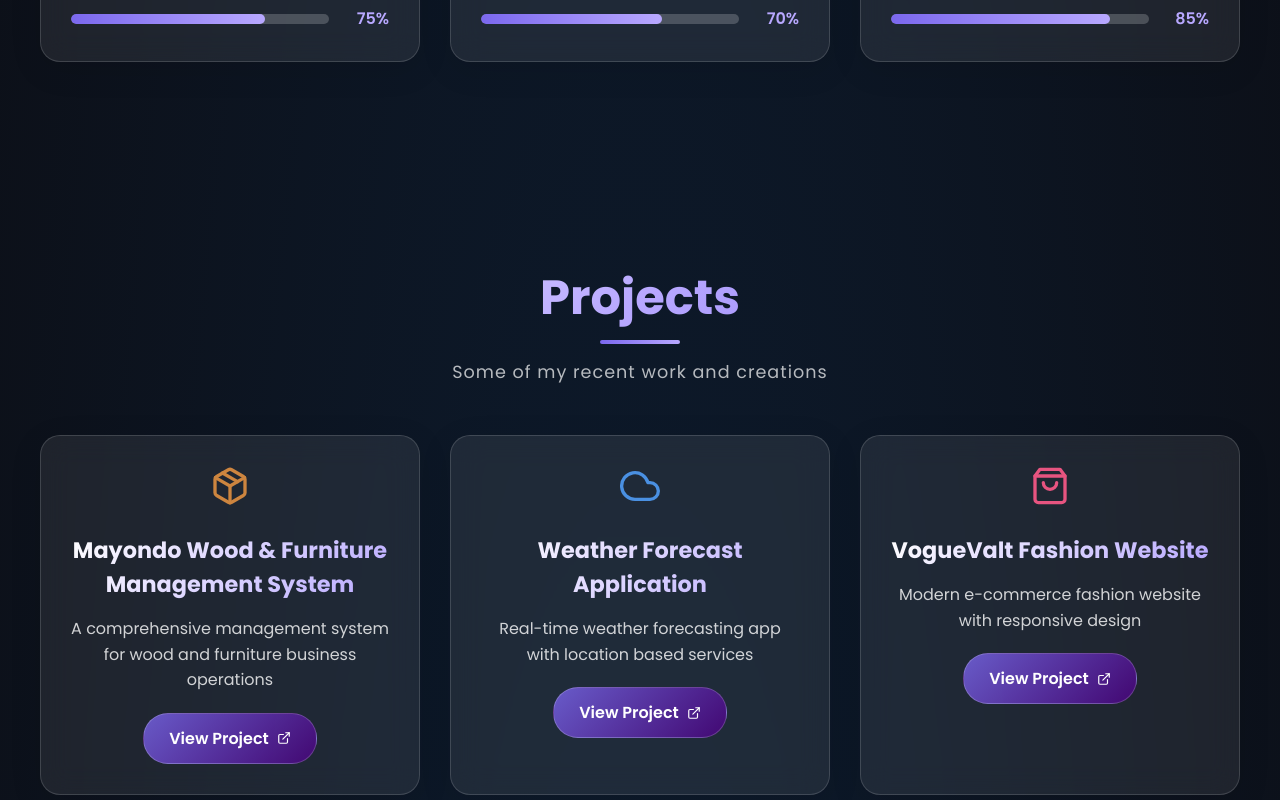
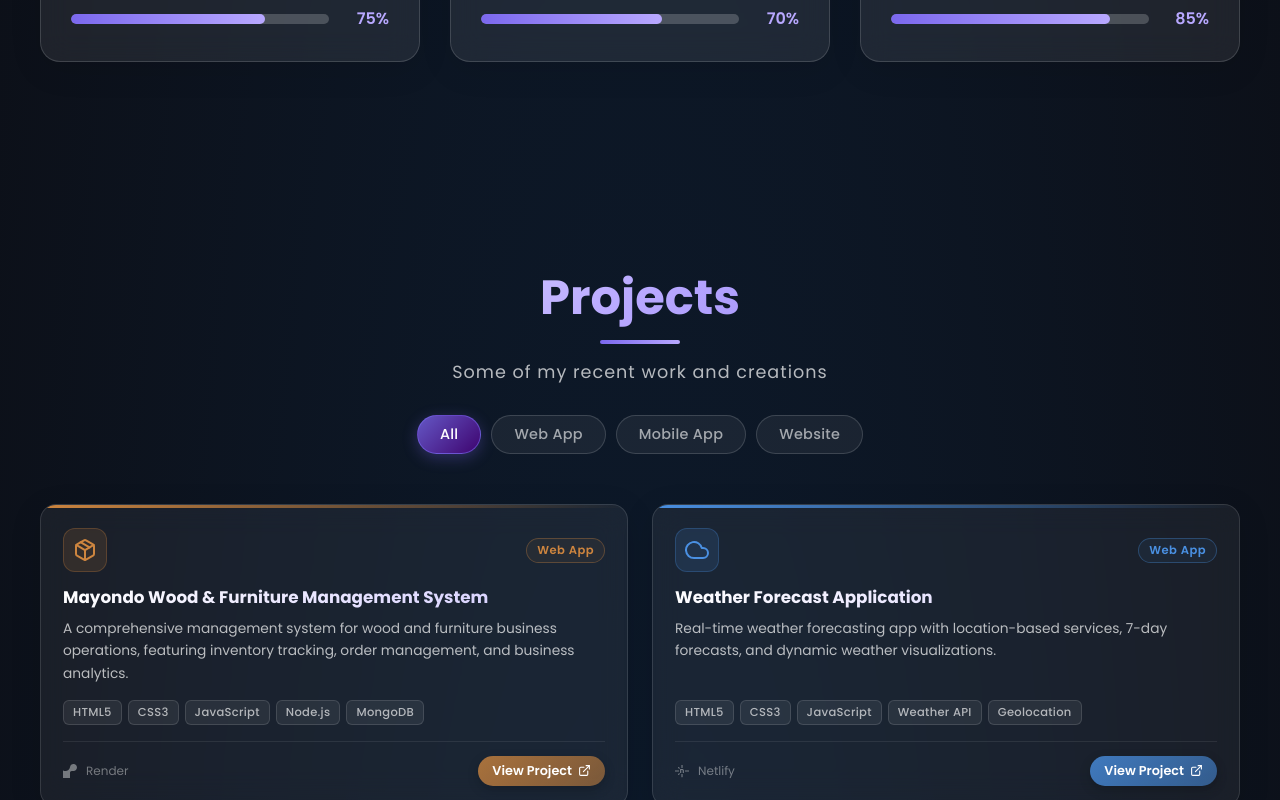
Before and after one commit to Becky-234/my-portfolio, a React (Vite) app: page / in a window 1280 px wide. Shown: the part 2000-2800 px from the top of the page. Built offline with nearby package versions, Linux system fonts and the light colour scheme.

Commit message:
Improve on design

```diff
--- a/src/components/Projects.jsx
+++ b/src/components/Projects.jsx
@@ -1,49 +1,120 @@
-import React from 'react'
-import { FiPackage, FiCloud, FiShoppingBag, FiExternalLink } from 'react-icons/fi'
+import React, { useState } from 'react'
+import { FiExternalLink, FiGithub, FiPackage, FiCloud, FiShoppingBag, FiSmartphone } from 'react-icons/fi'
+import {
+  SiRender, SiNetlify, SiDjango, SiExpo
+} from 'react-icons/si'
 import { useScrollReveal } from '../hooks/useScrollReveal'
 
 const projects = [
   {
     title: 'Mayondo Wood & Furniture Management System',
-    description: 'A comprehensive management system for wood and furniture business operations',
+    description: 'A comprehensive management system for wood and furniture business operations, featuring inventory tracking, order management, and business analytics.',
     link: 'https://mayondo-654f.onrender.com/',
-    icon: <FiPackage size={40} />,
-    iconColor: '#CD853F'
+    github: null,
+    icon: <FiPackage size={24} />,
+    accentColor: '#CD853F',
+    category: 'Web App',
+    tags: ['HTML5', 'CSS3', 'JavaScript', 'Node.js', 'MongoDB'],
+    deployedWith: <SiRender size={14} style={{ display: 'inline', marginRight: '5px' }} />,
+    deployLabel: 'Render'
   },
   {
     title: 'Weather Forecast Application',
-    description: 'Real-time weather forecasting app with location based services',
+    description: 'Real-time weather forecasting app with location-based services, 7-day forecasts, and dynamic weather visualizations.',
     link: 'https://myweatherwww.netlify.app/',
-    icon: <FiCloud size={40} />,
-    iconColor: '#4A90E2'
+    github: null,
+    icon: <FiCloud size={24} />,
+    accentColor: '#4A90E2',
+    category: 'Web App',
+    tags: ['HTML5' , 'CSS3', 'JavaScript', 'Weather API', 'Geolocation'],
+    deployedWith: <SiNetlify size={14} style={{ display: 'inline', marginRight: '5px' }} />,
+    deployLabel: 'Netlify'
   },
   {
     title: 'VogueValt Fashion Website',
-    description: 'Modern e-commerce fashion website with responsive design',
+    description: 'Modern e-commerce fashion website with responsive design, product browsing, and a clean shopping interface.',
     link: 'https://github.com/Becky-234/my-first-website',
-    icon: <FiShoppingBag size={40} />,
-    iconColor: '#E75480'
+    github: 'https://github.com/Becky-234/my-first-website',
+    icon: <FiShoppingBag size={24} />,
+    accentColor: '#E75480',
+    category: 'Website',
+    tags: ['HTML5', 'CSS3', 'Responsive'],
+    deployedWith: <FiGithub size={14} style={{ display: 'inline', marginRight: '5px' }} />,
+    deployLabel: 'GitHub'
+  },
+  {
+    title: 'Multi-Vendor Booking & E-Commerce App',
+    description: 'Full-stack mobile app supporting multi-vendor storefronts, product and service listings, bookings, and Paystack payment integration.',
+    link: null,
+    github: null,
+    icon: <FiSmartphone size={24} />,
+    accentColor: '#10b981',
+    category: 'Mobile App',
+    tags: ['React Native', 'Expo', 'Django', 'PostgreSQL', 'Paystack API'],
+    deployedWith: <SiExpo size={14} style={{ display: 'inline', marginRight: '5px' }} />,
+    deployLabel: 'Expo'
   }
 ]
 
+const ALL_TABS = ['All', 'Web App', 'Mobile App', 'Website']
+
 function ProjectCard({ project, index }) {
-  const cardRef = useScrollReveal({ threshold: 0.2 })
+  const cardRef = useScrollReveal({ threshold: 0.15 })
 
   return (
     <div
       ref={cardRef}
       className="project-card reveal reveal-scale"
-      style={{ transitionDelay: `${index * 0.15}s` }}
+      style={{ transitionDelay: `${index * 0.12}s`, '--accent': project.accentColor }}
     >
-      <div className="project-icon" style={{ color: project.iconColor }}>
-        {project.icon}
-      </div>
-      <div className="project-content">
-        <h3>{project.title}</h3>
-        <p>{project.description}</p>
-        <a href={project.link} className="project-btn" target="_blank" rel="noopener noreferrer">
-          View Project <FiExternalLink size={14} style={{ marginLeft: '8px' }} />
-        </a>
+      {/* Top accent line */}
+      <div className="project-top-bar" style={{ background: `linear-gradient(90deg, ${project.accentColor}, transparent)` }} />
+
+      <div className="project-card-body">
+        {/* Icon + category badge */}
+        <div className="project-card-top">
+          <div className="project-icon-wrap" style={{ background: `${project.accentColor}22`, border: `1px solid ${project.accentColor}44`, color: project.accentColor }}>
+            {project.icon}
+          </div>
+          <span className="project-category-badge" style={{ color: project.accentColor, borderColor: `${project.accentColor}55`, background: `${project.accentColor}11` }}>
+            {project.category}
+          </span>
+        </div>
+
+        {/* Title & description */}
+        <h3 className="project-title">{project.title}</h3>
+        <p className="project-desc">{project.description}</p>
+
+        {/* Tech tags */}
+        <div className="project-tags">
+          {project.tags.map((tag, i) => (
+            <span key={i} className="project-tag">{tag}</span>
+          ))}
+        </div>
+
+        {/* Footer: deploy info + buttons */}
+        <div className="project-footer">
+          <span className="project-deploy">
+            {project.deployedWith}
+            {project.deployLabel}
+          </span>
+          <div className="project-btns">
+            {project.github && (
+              <a href={project.github} className="project-btn-icon" target="_blank" rel="noopener noreferrer" title="View Code">
+                <FiGithub size={16} />
+              </a>
+            )}
+            {project.link && (
+              <a href={project.link} className="project-btn-primary" target="_blank" rel="noopener noreferrer"
+                style={{ background: `linear-gradient(135deg, ${project.accentColor}cc, ${project.accentColor}88)` }}>
+                View Project <FiExternalLink size={13} />
+              </a>
+            )}
+            {!project.link && (
+              <span className="project-btn-wip">In Progress</span>
+            )}
+          </div>
+        </div>
       </div>
     </div>
   )
@@ -52,6 +123,13 @@ function ProjectCard({ project, index }) {
 function Projects() {
   const headingRef    = useScrollReveal({ threshold: 0.2 })
   const subheadingRef = useScrollReveal({ threshold: 0.2 })
+  const tabsRef       = useScrollReveal({ threshold: 0.2 })
+
+  const [activeTab, setActiveTab] = useState('All')
+
+  const filtered = activeTab === 'All'
+    ? projects
+    : projects.filter(p => p.category === activeTab)
 
   return (
     <section id="projects" className="projectsContainer">
@@ -59,16 +137,29 @@ function Projects() {
       <p ref={subheadingRef} className="projects-subheading reveal" style={{ transitionDelay: '0.1s' }}>
         Some of my recent work and creations
       </p>
+
+      {/* Tabs */}
+      <div ref={tabsRef} className="projects-tabs reveal" style={{ transitionDelay: '0.2s' }}>
+        {ALL_TABS.map(tab => (
+          <button
+            key={tab}
+            className={`projects-tab ${activeTab === tab ? 'active' : ''}`}
+            onClick={() => setActiveTab(tab)}
+          >
+            {tab}
+          </button>
+        ))}
+      </div>
+
       <div className="projects-grid">
-        {projects.map((project, index) => (
-          <ProjectCard key={index} project={project} index={index} />
+        {filtered.map((project, index) => (
+          <ProjectCard key={project.title} project={project} index={index} />
         ))}
       </div>
     </section>
   )
 }
 
-// CSS AT THE BOTTOM
 const styles = document.createElement('style')
 styles.textContent = `
   .projectsContainer {
@@ -105,101 +196,265 @@ styles.textContent = `
     text-align: center;
     color: rgba(255, 255, 255, 0.7);
     font-size: 1.1rem;
-    margin-bottom: 50px;
     margin-top: 25px;
+    margin-bottom: 30px;
     font-weight: 400;
     letter-spacing: 1px;
   }
 
+  /* TABS */
+  .projects-tabs {
+    display: flex;
+    justify-content: center;
+    gap: 10px;
+    flex-wrap: wrap;
+    margin-bottom: 50px;
+  }
+
+  .projects-tab {
+    padding: 8px 22px;
+    border-radius: 30px;
+    border: 1px solid rgba(255, 255, 255, 0.15);
+    background: rgba(255, 255, 255, 0.06);
+    color: rgba(255, 255, 255, 0.6);
+    font-size: 0.9rem;
+    font-weight: 500;
+    cursor: pointer;
+    transition: all 0.25s ease;
+    font-family: inherit;
+    letter-spacing: 0.3px;
+  }
+
+  .projects-tab:hover {
+    background: rgba(123, 104, 238, 0.15);
+    border-color: rgba(123, 104, 238, 0.4);
+    color: #b8a8ff;
+  }
+
+  .projects-tab.active {
+    background: linear-gradient(135deg, rgba(123, 104, 238, 0.8), rgba(75, 0, 130, 0.8));
+    border-color: rgba(123, 104, 238, 0.6);
+    color: white;
+    box-shadow: 0 4px 15px rgba(123, 104, 238, 0.3);
+  }
+
+  /* GRID — 2 columns, rectangular cards */
   .projects-grid {
     display: grid;
-    grid-template-columns: repeat(auto-fit, minmax(350px, 1fr));
-    gap: 30px;
+    grid-template-columns: repeat(2, 1fr);
+    gap: 24px;
     max-width: 1200px;
     margin: 0 auto;
   }
 
+  /* CARD */
   .project-card {
-    background: rgba(255, 255, 255, 0.08);
+    background: rgba(255, 255, 255, 0.06);
     backdrop-filter: blur(15px);
-    border-radius: 20px;
-    padding: 30px;
-    border: 1px solid rgba(255, 255, 255, 0.15);
-    box-shadow: 0 8px 32px rgba(0, 0, 0, 0.1);
-    text-align: center;
-    /* merge reveal + hover transitions */
+    border-radius: 16px;
+    border: 1px solid rgba(255, 255, 255, 0.12);
+    box-shadow: 0 8px 32px rgba(0, 0, 0, 0.12);
+    overflow: hidden;
+    display: flex;
+    flex-direction: column;
     transition: opacity 0.7s cubic-bezier(0.22, 1, 0.36, 1),
                 transform 0.7s cubic-bezier(0.22, 1, 0.36, 1),
                 background 0.3s ease,
-                border 0.3s ease,
+                border-color 0.3s ease,
                 box-shadow 0.3s ease;
   }
 
   .project-card:hover {
-    transform: translateY(-8px) !important;
-    background: rgba(255, 255, 255, 0.12);
-    border: 1px solid rgba(123, 104, 238, 0.4);
-    box-shadow: 0 15px 40px rgba(123, 104, 238, 0.2);
+    transform: translateY(-6px) !important;
+    background: rgba(255, 255, 255, 0.10);
+    border-color: rgba(123, 104, 238, 0.35);
+    box-shadow: 0 20px 50px rgba(0, 0, 0, 0.2);
   }
 
-  .project-icon {
-    margin-bottom: 20px;
+  .project-top-bar {
+    height: 3px;
+    width: 100%;
+    flex-shrink: 0;
+  }
+
+  .project-card-body {
+    padding: 20px 22px;
+    display: flex;
+    flex-direction: column;
+    flex: 1;
+  }
+
+  .project-card-top {
+    display: flex;
+    align-items: center;
+    gap: 12px;
+    margin-bottom: 14px;
+  }
+
+  .project-icon-wrap {
+    width: 44px;
+    height: 44px;
+    border-radius: 12px;
+    display: flex;
+    align-items: center;
+    justify-content: center;
+    flex-shrink: 0;
     transition: all 0.3s ease;
   }
 
-  .project-card:hover .project-icon {
-    transform: scale(1.1);
+  .project-card:hover .project-icon-wrap {
+    transform: scale(1.05);
   }
 
-  .project-content h3 {
-    font-size: 1.4rem;
-    margin-bottom: 15px;
-    background: linear-gradient(135deg, #ffffff, #b8a8ff);
+  .project-category-badge {
+    font-size: 0.72rem;
+    font-weight: 600;
+    padding: 3px 10px;
+    border-radius: 20px;
+    border: 1px solid;
+    letter-spacing: 0.5px;
+    margin-left: auto;
+  }
+
+  .project-title {
+    font-size: 1.05rem;
+    font-weight: 700;
+    background: linear-gradient(135deg, #ffffff, #d0c8ff);
     -webkit-background-clip: text;
     background-clip: text;
     color: transparent;
-    font-weight: 700;
+    margin-bottom: 8px;
+    line-height: 1.4;
   }
 
-  .project-content p {
-    color: rgba(255, 255, 255, 0.8);
-    line-height: 1.6;
-    margin-bottom: 20px;
+  .project-desc {
+    color: rgba(255, 255, 255, 0.7);
+    font-size: 0.86rem;
+    line-height: 1.65;
+    margin-bottom: 14px;
+    flex: 1;
+    display: -webkit-box;
+    -webkit-line-clamp: 3;
+    -webkit-box-orient: vertical;
+    overflow: hidden;
   }
 
-  .project-btn {
+  /* TECH TAGS */
+  .project-tags {
+    display: flex;
+    flex-wrap: wrap;
+    gap: 6px;
+    margin-bottom: 16px;
+  }
+
+  .project-tag {
+    padding: 3px 9px;
+    border-radius: 6px;
+    background: rgba(255, 255, 255, 0.07);
+    border: 1px solid rgba(255, 255, 255, 0.12);
+    color: rgba(255, 255, 255, 0.65);
+    font-size: 0.72rem;
+    font-weight: 500;
+    letter-spacing: 0.3px;
+  }
+
+  /* FOOTER */
+  .project-footer {
+    display: flex;
+    align-items: center;
+    justify-content: space-between;
+    gap: 10px;
+    flex-wrap: wrap;
+    border-top: 1px solid rgba(255, 255, 255, 0.08);
+    padding-top: 14px;
+  }
+
+  .project-deploy {
+    display: flex;
+    align-items: center;
+    color: rgba(255, 255, 255, 0.4);
+    font-size: 0.75rem;
+    gap: 4px;
+  }
+
+  .project-btns {
+    display: flex;
+    align-items: center;
+    gap: 8px;
+  }
+
+  .project-btn-icon {
+    display: flex;
+    align-items: center;
+    justify-content: center;
+    width: 32px;
+    height: 32px;
+    border-radius: 50%;
+    background: rgba(255, 255, 255, 0.07);
+    border: 1px solid rgba(255, 255, 255, 0.15);
+    color: white;
+    text-decoration: none;
+    transition: all 0.3s ease;
+  }
+
+  .project-btn-icon:hover {
+    background: rgba(123, 104, 238, 0.3);
+    border-color: rgba(123, 104, 238, 0.5);
+  }
+
+  .project-btn-primary {
     display: inline-flex;
     align-items: center;
-    justify-content: center;
-    padding: 12px 25px;
-    background: linear-gradient(135deg, rgba(123, 104, 238, 0.8), rgba(75, 0, 130, 0.8));
+    gap: 6px;
+    padding: 6px 14px;
+    border-radius: 20px;
     color: white;
+    font-size: 0.8rem;
+    font-weight: 600;
     text-decoration: none;
-    border-radius: 25px;
-    font-weight: 600;
+    border: none;
     transition: all 0.3s ease;
-    border: 1px solid rgba(255, 255, 255, 0.2);
+    box-shadow: 0 4px 12px rgba(0,0,0,0.2);
   }
 
-  .project-btn:hover {
-    background: linear-gradient(135deg, rgba(90, 70, 210, 0.9), rgba(55, 0, 110, 0.9));
+  .project-btn-primary:hover {
     transform: translateY(-2px);
-    box-shadow: 0 5px 15px rgba(123, 104, 238, 0.3);
+    box-shadow: 0 6px 20px rgba(0,0,0,0.3);
+    filter: brightness(1.15);
   }
 
-  @media (max-width: 768px) {
-    .projectsContainer { padding: 80px 20px; }
-    .projects-heading { font-size: 2.5rem; }
-    .projects-subheading { font-size: 1rem; margin-bottom: 40px; }
-    .projects-grid { grid-template-columns: 1fr; gap: 20px; }
-    .project-card { padding: 25px; }
+  .project-btn-wip {
+    font-size: 0.75rem;
+    font-weight: 600;
+    color: #fbbf24;
+    background: rgba(251, 191, 36, 0.12);
+    border: 1px solid rgba(251, 191, 36, 0.3);
+    padding: 4px 11px;
+    border-radius: 20px;
+    letter-spacing: 0.3px;
   }
 
-  @media (max-width: 480px) {
-    .projectsContainer { padding: 60px 15px; }
+  /* Tablet: still 2 columns */
+  @media (max-width: 768px) {
+    .projectsContainer { padding: 80px 16px; }
+    .projects-heading { font-size: 2.5rem; }
+    .projects-subheading { font-size: 1rem; }
+    .projects-grid { grid-template-columns: repeat(2, 1fr); gap: 16px; }
+    .project-card-body { padding: 16px 18px; }
+    .project-title { font-size: 0.95rem; }
+    .project-icon-wrap { width: 38px; height: 38px; }
+    .project-icon-wrap svg { width: 20px; height: 20px; }
+  }
+
+  /* Mobile: single column */
+  @media (max-width: 520px) {
+    .projectsContainer { padding: 60px 14px; }
     .projects-heading { font-size: 2rem; }
-    .projects-subheading { font-size: 0.9rem; margin-bottom: 30px; }
-    .project-content h3 { font-size: 1.2rem; }
+    .projects-subheading { font-size: 0.9rem; }
+    .projects-grid { grid-template-columns: 1fr; gap: 14px; }
+    .project-card-body { padding: 16px; }
+    .project-title { font-size: 1rem; }
+    .projects-tab { padding: 7px 16px; font-size: 0.82rem; }
   }
 `
 document.head.appendChild(styles)
```
